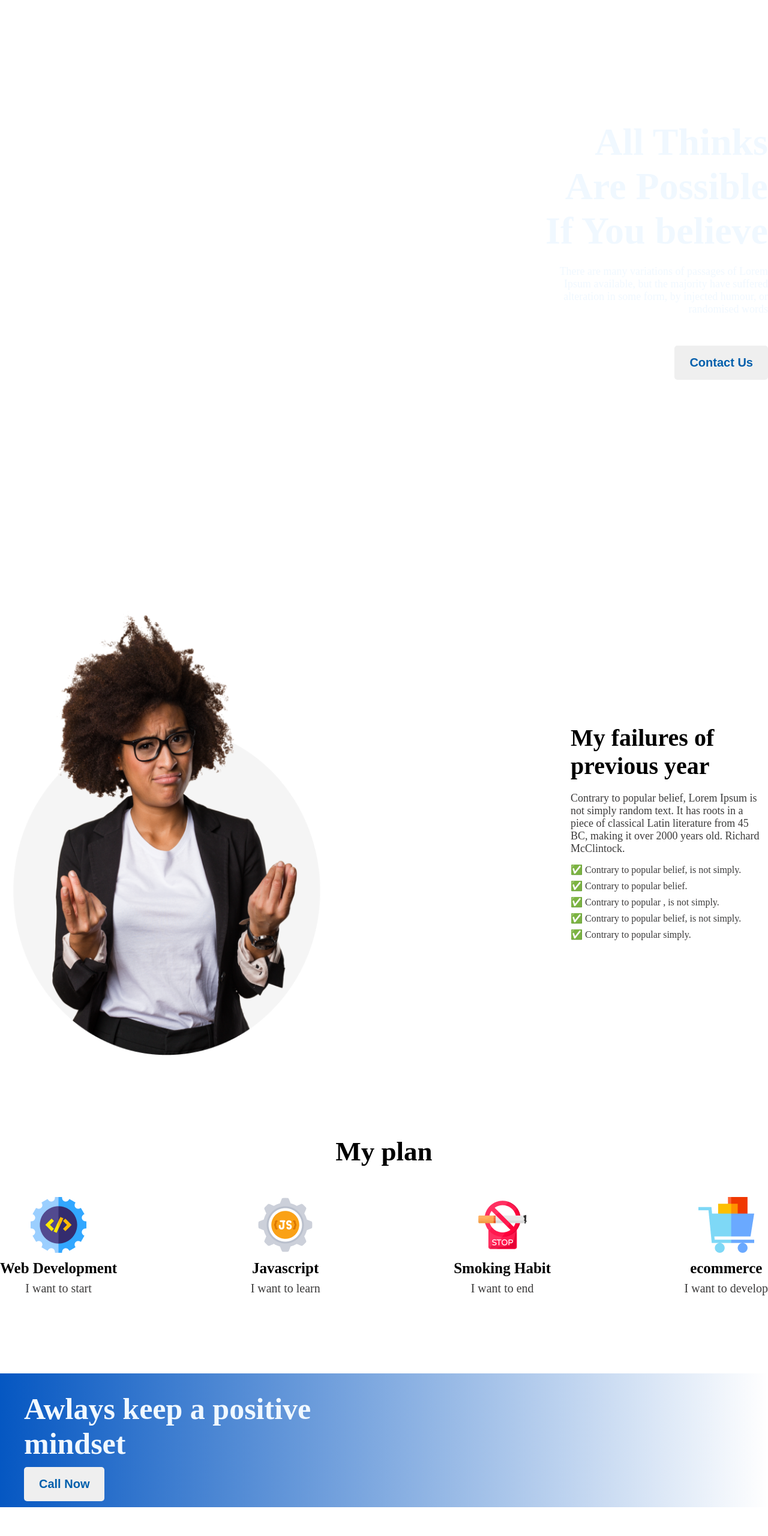
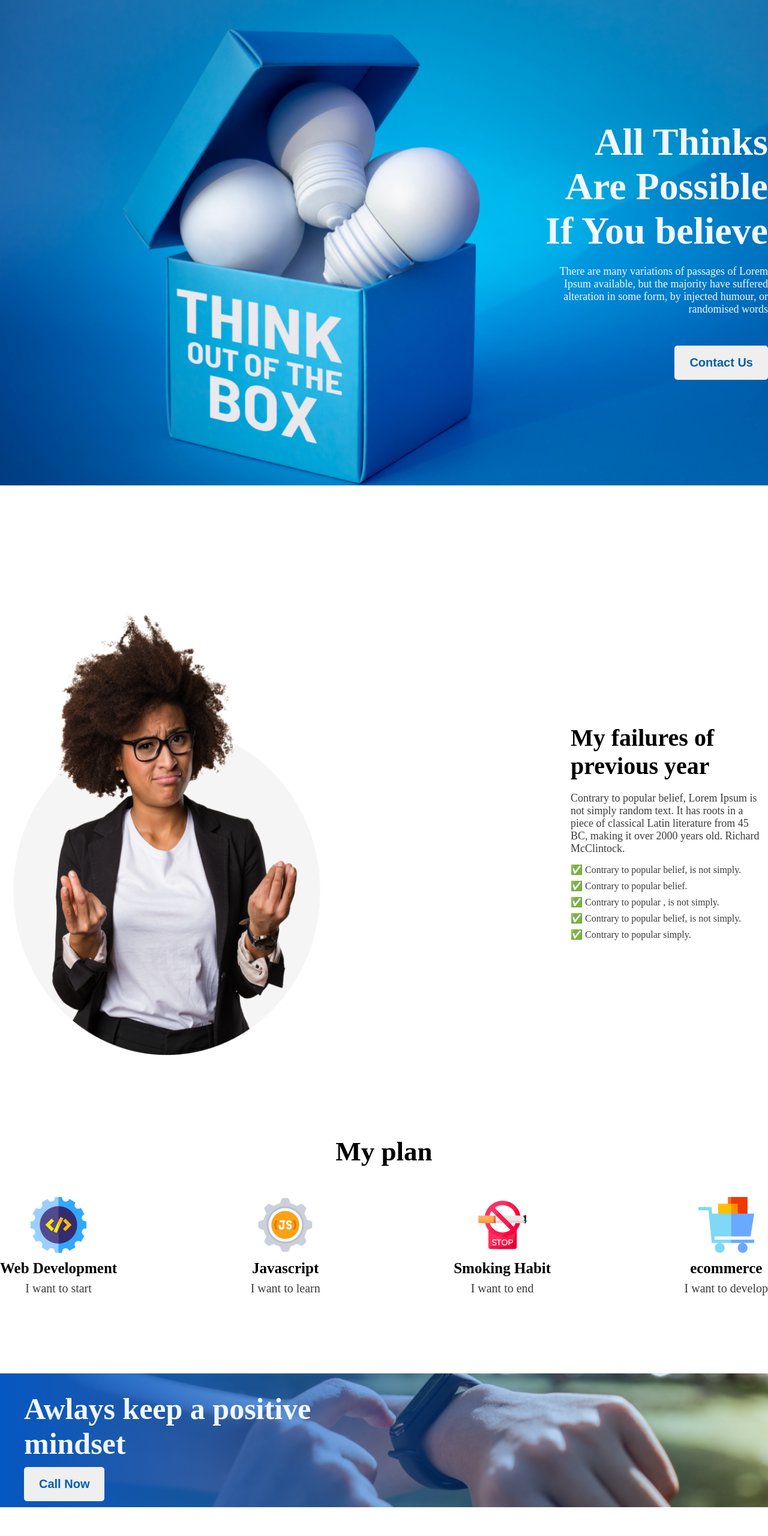
Before and after one commit to mdrakib02/Personal-website, a plain HTML site: page index.html in a window 1280 px wide. Shown: the top 2560 px of the page at 60% size. Drawn offline with Linux system fonts and the light colour scheme.

Commit message:
again image url update in css file

```diff
--- a/styles/styles.css
+++ b/styles/styles.css
@@ -3,7 +3,7 @@
 }
 
 header {
-    background-image: url(./images/banner/banner3.png);
+    background-image: url('../images/banner/banner3.png');
     background-size: cover;
     background-repeat: no-repeat;
     width: 100%;
@@ -107,7 +107,7 @@ header {
 }
 
 .contact-section{
-    background-image:linear-gradient(to left,transparent, rgb(5, 87, 194)), url(./images/watch.png);
+    background-image:linear-gradient(to left,transparent, rgb(5, 87, 194)), url('../images/watch.png');
     background-repeat: no-repeat;
     background-position: center;
     background-size: cover;
```
